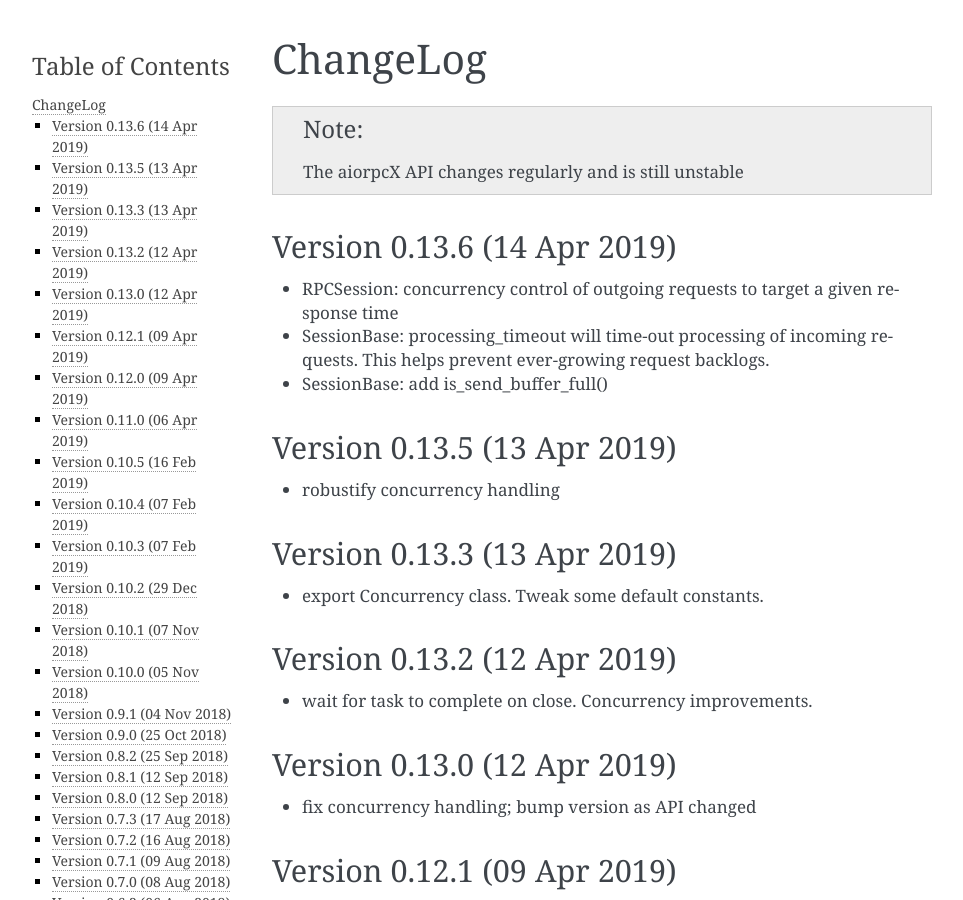
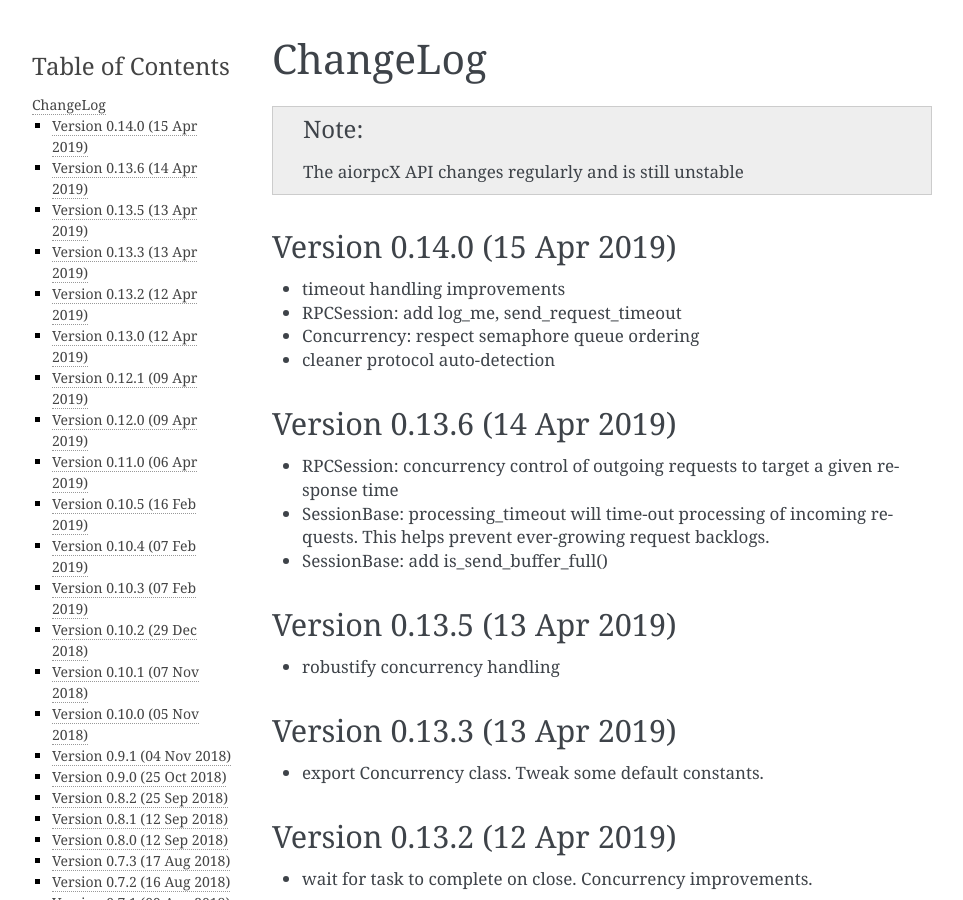
Before and after one commit to kyuupichan/aiorpcX, a Sphinx documentation site: the page built from docs/changelog.rst, in a window 1280 px wide and 900 px high. Shown: the whole window, without its empty margins (148-1111 px from the left). Built offline with Sphinx 7.4.7, drawn with Linux system fonts in a browser that asks for light colours.

Commit message:
Prepare 0.14.0

```diff
--- a/aiorpcx/__init__.py
+++ b/aiorpcx/__init__.py
@@ -6,7 +6,7 @@ from .session import *
 from .util import *
 
 
-_version_str = '0.13.6'
+_version_str = '0.14.0'
 _version = tuple(int(part) for part in _version_str.split('.'))
 
 
--- a/docs/changelog.rst
+++ b/docs/changelog.rst
@@ -3,6 +3,14 @@ ChangeLog
 
 .. note:: The aiorpcX API changes regularly and is still unstable
 
+
+Version 0.14.0 (15 Apr 2019)
+----------------------------
+
+* timeout handling improvements
+* RPCSession: add log_me, send_request_timeout
+* Concurrency: respect semaphore queue ordering
+* cleaner protocol auto-detection
 
 Version 0.13.6 (14 Apr 2019)
 ----------------------------
```
